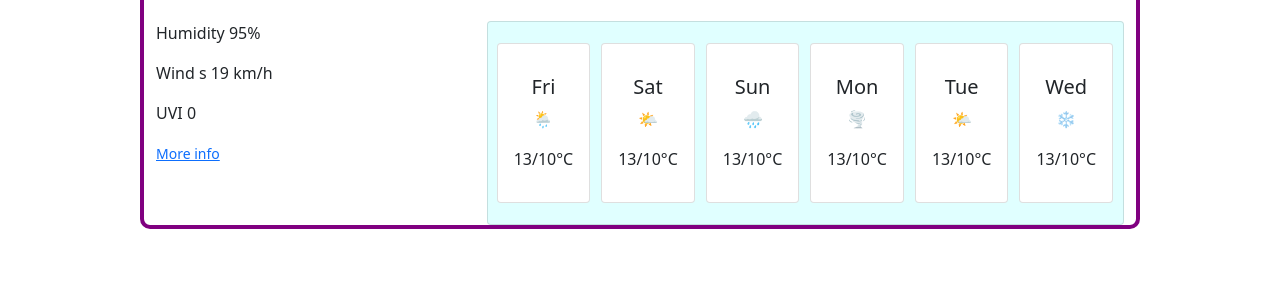
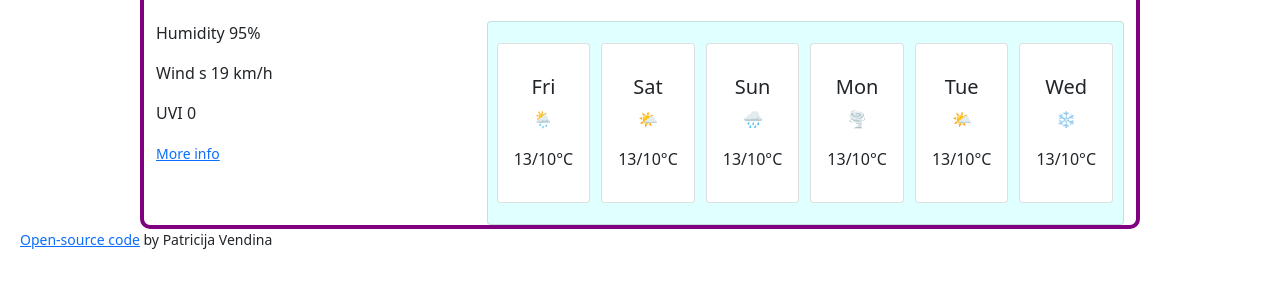
Before and after one commit to patameen/weather-app, a plain HTML site: page index.html in a window 1280 px wide. Shown: the part 396-684 px from the top of the page. Drawn offline with nearby package versions, Linux system fonts and the light colour scheme.

Commit message:
added footer for git ref

```diff
--- a/index.html
+++ b/index.html
@@ -144,6 +144,7 @@
         </div>
       </div>
     </div>
+    <footer><a href="https://github.com/patameen/weather-app" target=_blank>Open-source code</a> by Patricija Vendina</footer>
     <script src="src/weatherApp.js"></script>
     </script>
   </body>
--- a/src/weatherApp.css
+++ b/src/weatherApp.css
@@ -13,6 +13,9 @@ button {
   border: none;
   background: none;
   font-size: 25px;
+}
+footer {
+  font-size: 14px;
 }
 #location-now {
   font-size: 24px;
```
Also changed, not shown: 1 other file.
